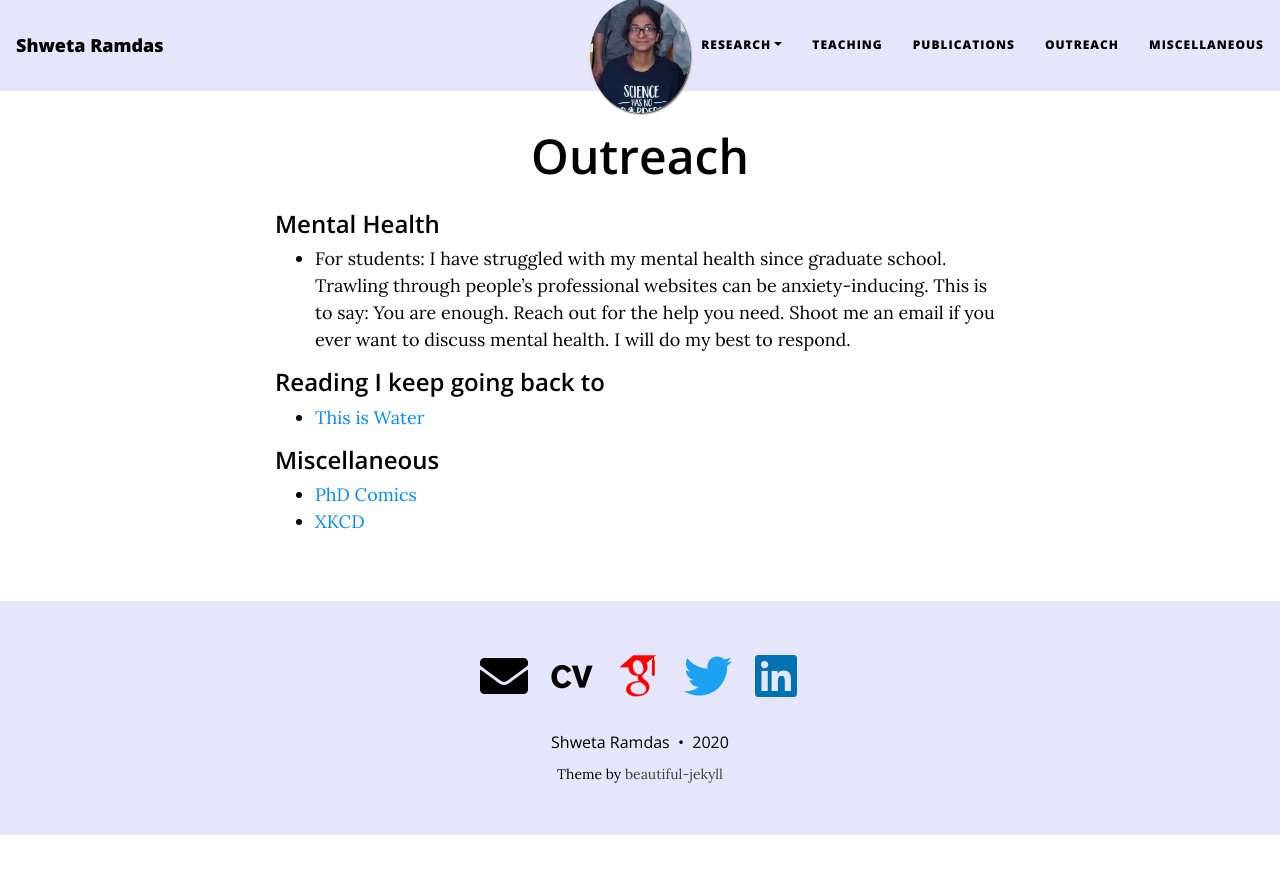
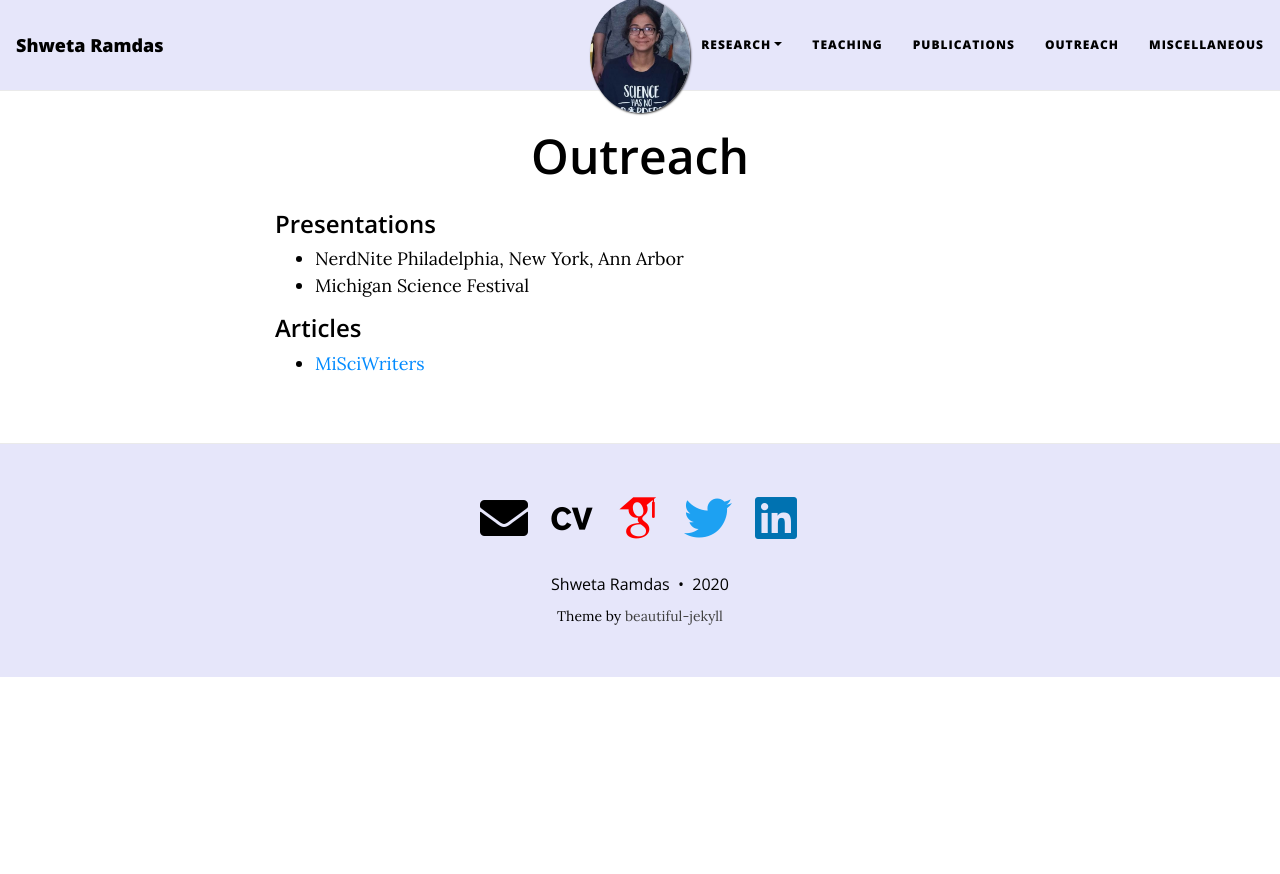
Before and after one commit to pbharathwaj/shwetaramdas.github.io, a Jekyll site: the page built from outreach.md, in a window 1280 px wide. Shown: the top 874 px of the page. Built offline with Jekyll 4.4.1, drawn with Linux system fonts in a browser that asks for light colours; nearby versions of some CDN libraries; some web fonts are replaced.

Commit message:
Update outreach.md

```diff
--- a/outreach.md
+++ b/outreach.md
@@ -3,12 +3,9 @@ layout: page
 title: Outreach
 use-site-title: true
 ---
-### Mental Health
-* For students: I have struggled with my mental health since graduate school. Trawling through people's professional websites can be anxiety-inducing. This is to say: You are enough. Reach out for the help you need.  Shoot me an email if you ever want to discuss mental health. I will do my best to respond.
+### Presentations
+* NerdNite Philadelphia, New York, Ann Arbor
+* Michigan Science Festival
 
-### Reading I keep going back to
-* <a href="https://www.youtube.com/watch?v=8CrOL-ydFMI">This is Water</a>
-
-### Miscellaneous
-* <a href="http://phdcomics.com">PhD Comics</a>
-* <a href="https://xkcd.com">XKCD</a>
+### Articles
+* <a href="https://misciwriters.com/tag/shwetaramdas/"> MiSciWriters </a>
```
